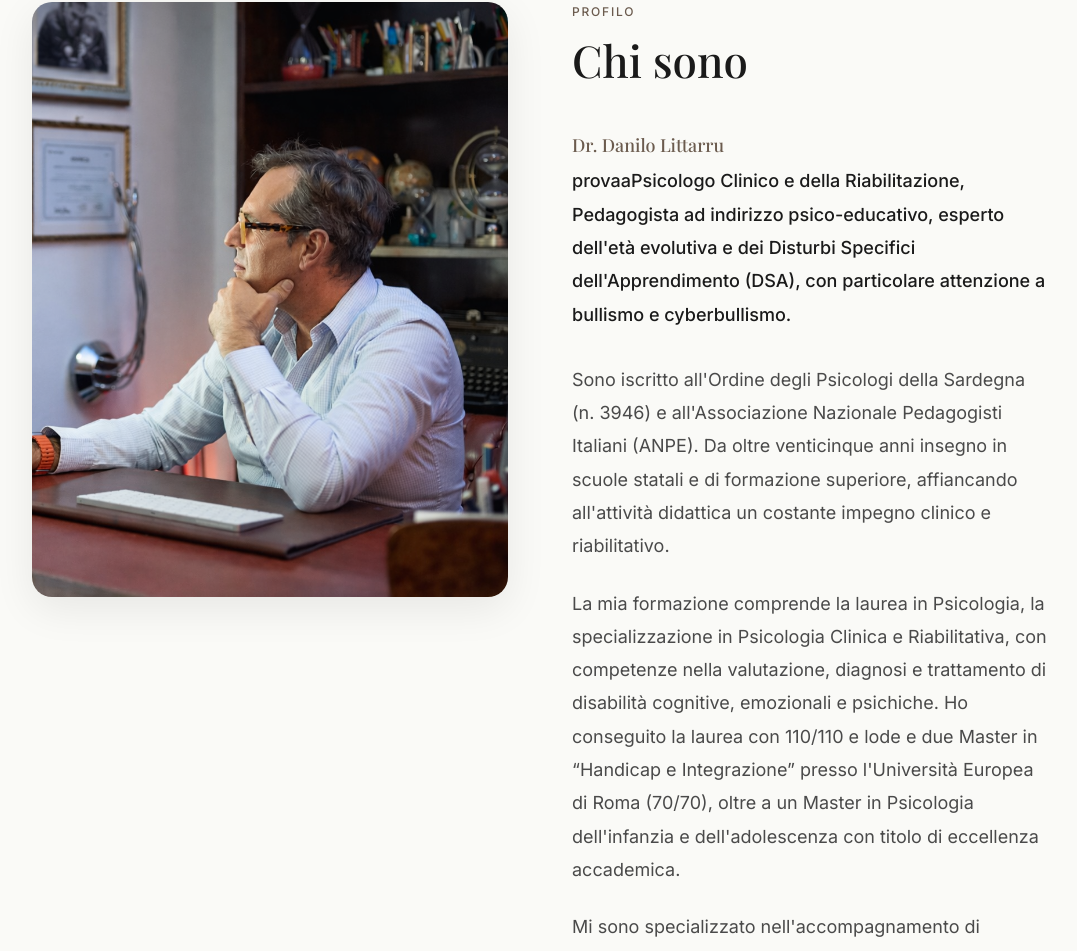
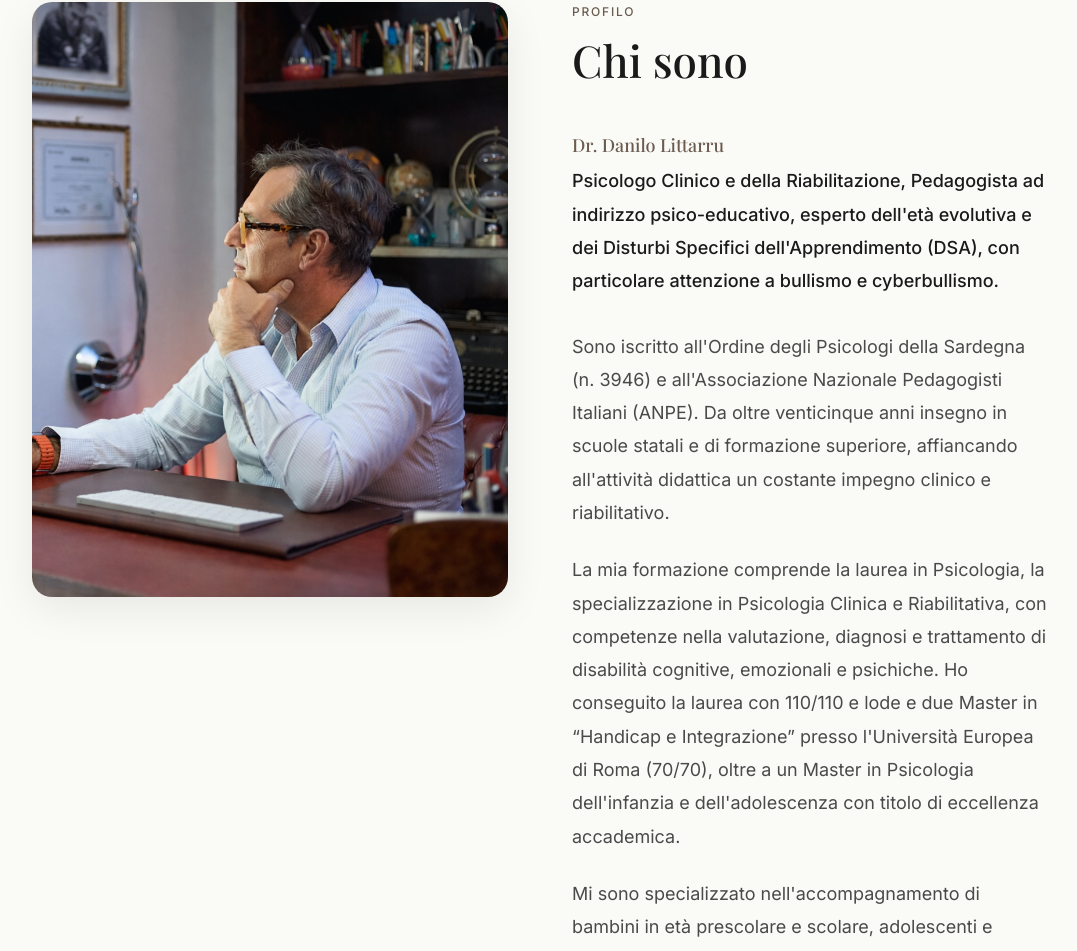
Before and after one commit to Diamond26/danilo_blog, a Next.js app: page / in a window 1280 px wide. Shown: the part 841-1792 px from the top of the page, without its empty margins (100-1177 px from the left). Built offline with nearby package versions, Linux system fonts and the light colour scheme; no server answers.

Commit message:
Update About.tsx

```diff
--- a/components/About.tsx
+++ b/components/About.tsx
@@ -42,7 +42,7 @@ export default function About() {
                   marginBottom: "2rem",
                 }}
               >
-                provaaPsicologo Clinico e della Riabilitazione, Pedagogista ad
+                Psicologo Clinico e della Riabilitazione, Pedagogista ad
                 indirizzo psico-educativo, esperto dell&apos;età evolutiva e dei
                 Disturbi Specifici dell&apos;Apprendimento (DSA), con
                 particolare attenzione a bullismo e cyberbullismo.
```
